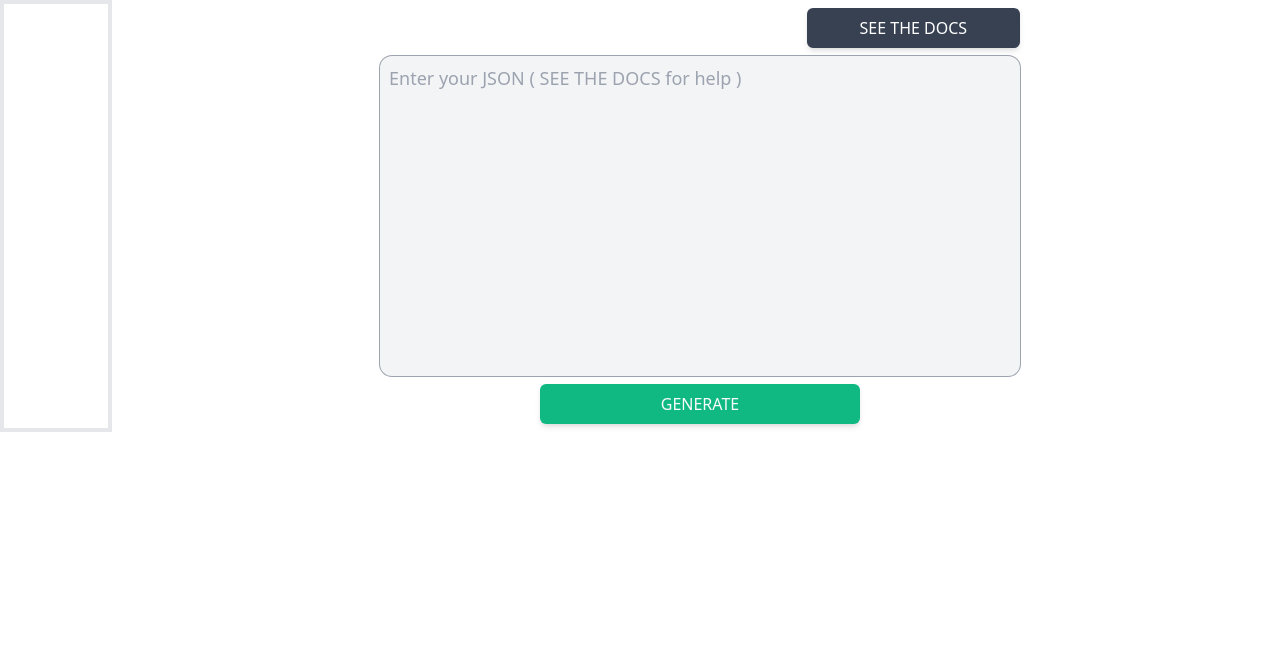
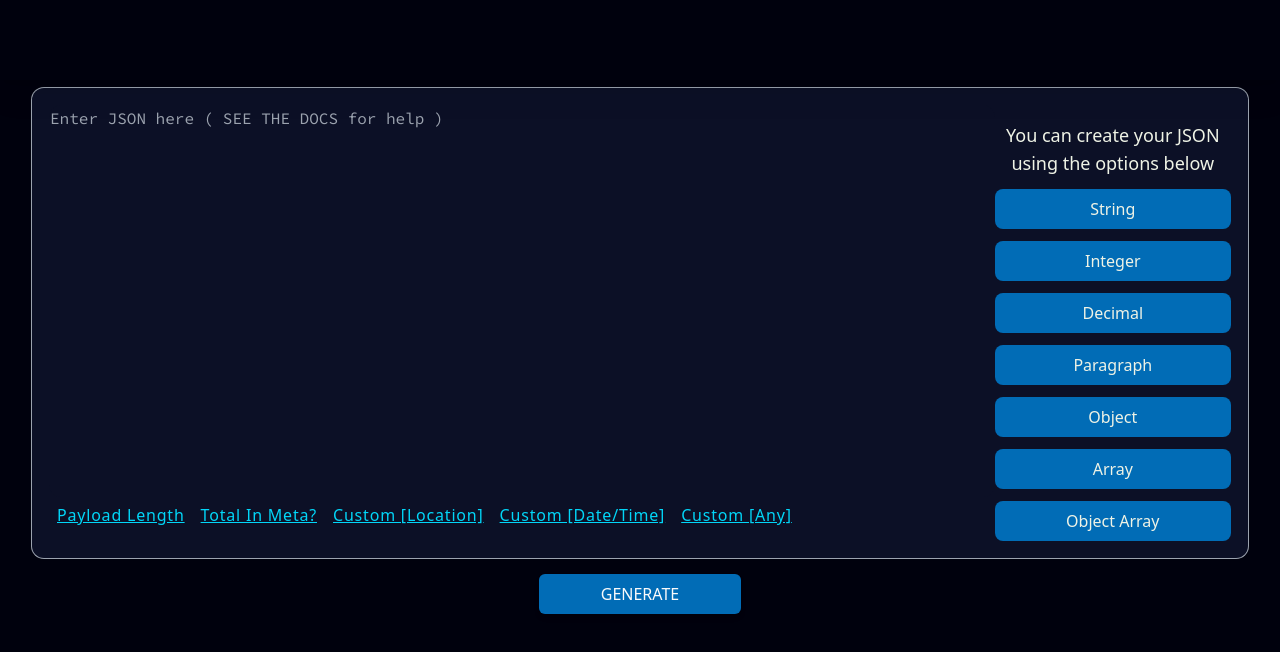
Before and after one commit to RaheedFarooq/customendpoints_web, a React (Create React App) app: page / in a window 1280 px wide. Shown: the top 652 px of the page. Built offline with nearby package versions, Linux system fonts and the light colour scheme.

Commit message:
Styling the text editor

```diff
--- a/public/index.html
+++ b/public/index.html
@@ -10,6 +10,8 @@
       content="Web site created using create-react-app"
     />
     <link rel="apple-touch-icon" href="%PUBLIC_URL%/logo192.png" />
+    <link rel="preconnect" href="https://fonts.gstatic.com">
+<link href="https://fonts.googleapis.com/css2?family=Source+Code+Pro:ital,wght@0,400;0,500;0,600;1,300;1,500;1,600&display=swap" rel="stylesheet">
     <!--
       manifest.json provides metadata used when your web app is installed on a
       user's mobile device or desktop. See https://developers.google.com/web/fundamentals/web-app-manifest/
--- a/src/App.js
+++ b/src/App.js
@@ -11,25 +11,15 @@ import Button from "./common/Button";
 
 function App() {
   return (
-    // <div className="flex flex-col">
-    //   <Header />
-    //   <section className="home">
-    //     <p>
-    //       Describe the Structure of the JSON you would expect in the API's
-    //       response
-    //     </p>
-    //     <textarea
-    //       className="text-area text-area-focus bg-gray-100 resize-none m-auto"
-    //       id="input-textarea"
-    //       placeholder="Enter JSON here ( SEE THE DOCS for help )"
-    //     />
-    //     <Button text="GENERATE" />
-    //   </section>
+    // <div className="flex flex-col h-screen justify-between">
+    <div className="grid grid-cols-1 grid-rows-10 w-screen h-screen justify-between">
+      <Header />
 
-    //   <Docs/>
-    //   <Footer />
-    // </div>
-    <Home/>
+      <Home />
+
+      {/* <Docs /> */}
+      {/* <Footer /> */}
+    </div>
   );
 }
 
--- a/src/App.scss
+++ b/src/App.scss
@@ -1,29 +1,20 @@
 header{
-  @apply grid grid-cols-4 gap-4 bg-purple-900 md:grid-cols-8 h-20;
+  @apply grid grid-cols-4 gap-4 bg-prefered-black md:grid-cols-8 h-10v filter drop-shadow-xl;
 }
-
-.home{
-  @apply bg-gray-200 h-auto p-8 flex flex-col justify-center items-center md:p-16 ;
-}
-
-p{
-  @apply text-lg font-medium text-center text-purple-600 leading-tight pb-3 md:text-xl ;
-}
-
-textarea{
-  width: 50vw;
-  height: 40vh;
-  font-size: 18px;
-  font-weight: 500;
-  @apply border border-transparent rounded-xl ring-1 ring-gray-400 p-2;
-
-  @apply focus:outline-none focus:ring-4 focus:ring-gray-500 focus:border-transparent;
+body{
+  @apply bg-prefered-black;
 }
 
 .docs{
-  @apply bg-gray-300 p-8 md:px-16;
+  @apply p-8 md:px-16 bg-prefered-black;
 
   h1{
     @apply text-4xl font-bold text-gray-800 text-center;
   }
 }
+
+@media only screen and (max-width: 600px) {
+  .home{
+    height: 80vh;
+  }
+}
--- a/src/common/Button/index.js
+++ b/src/common/Button/index.js
@@ -4,7 +4,7 @@ import './styles.scss';
 
 const Button = ({ text , type, className, onClick }) => {
     // let defaultStyle = "bg-green-300 text-gray-100 text-xl font-medium focus:border-none mx-auto my-2 px-3 py-3";
-    let defaultStyle = "my-4 py-2 bg-green-500 shadow-md focus:outline-none hover:bg-green-600 focus:ring-2 focus:ring-opacity-50 rounded-md text-gray-50 w-3/6 md:w-1/6 m-auto";
+    let defaultStyle = "my-4 py-2 bg-prefered-shade2 shadow-md focus:outline-none hover:bg-prefered-shade3 focus:ring-2 focus:ring-opacity-50 rounded-md text-gray-50 w-3/6 md:w-1/6 m-auto";
     return (
         <button
         type={type}
--- a/src/components/docs/constants.js
+++ b/src/components/docs/constants.js
@@ -1,23 +1,134 @@
 export const CODE_SAMPLES = [
   {
-        heading: 'String',
-        description: 'THIS IS HOW A SAMPLE STRING DEFINITION WOULD LOOK LIKE',
+    heading: "String",
+    description: "THIS IS HOW A SAMPLE STRING DEFINITION WOULD LOOK LIKE",
     code: {
-            "my_string" : { "type": "STRING" }
-        }
+      my_string: { type: "STRING" },
+    },
   },
   {
-        heading: 'Integer',
-        description: 'THIS IS HOW A SAMPLE INTEGER DEFINITION WOULD LOOK LIKE',
+    heading: "Integer",
+    description: "THIS IS HOW A SAMPLE INTEGER DEFINITION WOULD LOOK LIKE",
     code: {
-            "my_integer" : { "type": "INTEGER" }
-        }
+      my_integer: { type: "INTEGER" },
+    },
   },
   {
-        heading: 'DATA OBJECT LENGTH',
-        description: 'You can define how many data objects you need your API to Return by defining a -length- attribute ',
+    heading: "Decimal",
+    description: "THIS IS HOW A SAMPLE INTEGER DEFINITION WOULD LOOK LIKE",
     code: {
-            "length" : 10
-        }
-    }
-]
+      my_dec: { type: "DECIMAL" },
+    },
+  },
+  {
+    heading: "Paragraph",
+    description: "THIS IS HOW A SAMPLE INTEGER DEFINITION WOULD LOOK LIKE",
+    code: {
+      my_dec: {
+        type: "Text",
+        min: 20,
+        max: 40,
+      },
+    },
+  },
+  {
+    heading: "Object",
+    description: "THIS IS HOW A SAMPLE INTEGER DEFINITION WOULD LOOK LIKE",
+    code: {
+      my_obj: {
+        type: "Object",
+        properties: {
+          g: {
+            type: "Text",
+          },
+        },
+      },
+    },
+  },
+  {
+    heading: "Array",
+    description: "THIS IS HOW A SAMPLE INTEGER DEFINITION WOULD LOOK LIKE",
+    code: {
+      my_arr: {
+        type: "Array",
+        of: "integer",
+        length: 5,
+      },
+    },
+  },
+  {
+    heading: "Object Array",
+    description: "THIS IS HOW A SAMPLE INTEGER DEFINITION WOULD LOOK LIKE",
+    code: {
+      aoo: {
+        type: "Object",
+        properties: {
+          g: {
+            type: "Text",
+          },
+          length: 5,
+        },
+      },
+    },
+  },
+];
+
+export const UNCHANGED_JSON = [
+  {
+    heading: "Payload Length",
+    description:
+      "You can define how many data objects you need your API to Return by defining a -length- attribute ",
+    code: {
+      length: 10,
+    },
+  },
+  {
+    heading: "Total In Meta?",
+    description:
+      "You can define how many data objects you need your API to Return by defining a -length- attribute ",
+    code: {
+      showTotalInMeta: 20,
+    },
+  },
+  {
+    heading: "Custom [Location]",
+    description:
+      "You can define how many data objects you need your API to Return by defining a -length- attribute ",
+    code: {
+      location: {
+        type: "CUSTOM",
+        value: { lat: 67.944444, lng: 34.66666666 },
+        description:
+          "read-this! This will return a Hard-Coded value defined in the 'value' Key. While we're working on Types like 'Date' 'Time' 'Location' etc, please use this if you can't find your required data type in the list of supported types ",
+      },
+    },
+  },
+  {
+    heading: "Custom [Date/Time]",
+    description:
+      "You can define how many data objects you need your API to Return by defining a -length- attribute ",
+    code: {
+      date: {
+        type: "CUSTOM",
+        value: "Sunday, 30 June 2021",
+        description:
+          "read-this!! This will return a Hard-Coded value defined in the 'value' Key. While we're working on Types like 'Date' 'Time' 'Location' etc, please use this if you can't find your required data type in the list of supported types ",
+      },
+    },
+  },
+  {
+    heading: "Custom [Any]",
+    description:
+      "You can define how many data objects you need your API to Return by defining a -length- attribute ",
+    code: {
+      "custom": {
+        type: "CUSTOM",
+        value: "My Custom Value",
+        description:
+          "read-this!! This will return a Hard-Coded value defined in the 'value' Key. While we're working on Types like 'Date' 'Time' 'Location' etc, please use this if you can't find your required data type in the list of supported types ",
+      },
+    },
+  },
+];
+
+export const UNCHANGED_KEYS = ["length", "showTotalInMeta", "location", "date", "custom"];
--- a/src/components/footer/index.js
+++ b/src/components/footer/index.js
@@ -1,5 +1,7 @@
 export const Footer = () => {
     return (
-        <footer>Create an Endpoint </footer>
+        <footer className="bg-red-500 h-auto">
+            asasas
+            aaa</footer>
     )
 }
--- a/src/components/header/index.js
+++ b/src/components/header/index.js
@@ -3,6 +3,6 @@ import React from 'react'
 
 export const Header = () => {
     return (
-        <header>Create an Endpoint </header>
+        <header className="col-span-full row-span-1"> </header>
     )
 }
--- a/src/components/home/index.js
+++ b/src/components/home/index.js
@@ -1,22 +1,32 @@
-import { useState } from "react";
+import { useRef, useState, useEffect } from "react";
 import { useHistory } from "react-router-dom";
 import { saveDataToStore } from "../../api";
 import "./styles.scss";
-import { generateHash } from "./transformer";
-import LeftSidebar from '../left_sidebar';
+import { generateHash, jsonCreator } from "./transformer";
+import LeftSidebar from "../left_sidebar";
+import Button from "../../common/Button";
+import "./styles.scss";
+import { CODE_SAMPLES, UNCHANGED_JSON } from "../docs/constants";
 var encoder = require("object-encrypt-decrypt");
 
 export const Home = () => {
   const [val, setValue] = useState("");
-  const [error, setError] = useState("");
+  const [error, setError] = useState(null);
   const [url, setURL] = useState("");
   const [isLoading, setIsLoading] = useState(false);
-  const history = useHistory();
+  const inputRef = useRef(null);
+
+  useEffect(() => {
+    if (error) {
+      setTimeout(() => {
+        setError(null);
+      }, 2000);
+    }
+  }, [error]);
 
   const checkValueType = (value) => {
     try {
-      // setConverted('');
-      setError("");
+      setError(null);
       value = typeof value == "object" ? Object.keys(value) : JSON.parse(value);
       let hash = generateHash(value);
       generateUrl(hash, value);
@@ -35,68 +45,85 @@ export const Home = () => {
   };
 
   return (
-    <section className="grid sm:grid-col-1 md:grid-col-7 gap-2 h-full md:grid-flow-col">
-      <LeftSidebar />
-
-      <div className="col-span-1 md:col-span-5 flex justify-center items-center">
-        <div className="flex flex-col">
-          {url ? (
+    <section className="home col-span-full row-span-8 pt-4 lg:pt-8">
       <>
-              <div className="break-all m-auto bg-white p-4 border-gray-500 font-bold text-blue-500 border-4 rounded-3xl text-3xl">
-                <a href={`${url}`} target="_blank" rel="noopener noreferrer">
-                  {`${url}`}
-                </a>
-              </div>
-              <button
-                className=" my-2 py-2 bg-green-500 shadow-md focus:outline-none hover:bg-green-600 focus:ring-2 focus:ring-opacity-50 rounded-md text-gray-50 w-3/6 m-auto"
-                type="button"
-                disabled={isLoading}
-                onClick={() => setURL("")}
-              >
-                GO BACK
-              </button>
-            </>
-          ) : (
-            <>
-            <button
-                className=" my-2 py-2 bg-gray-700 shadow-md focus:outline-none hover:bg-gray-600 focus:ring-2 focus:ring-opacity-50 rounded-md text-white w-2/6 self-end"
-                type="button"
-                disabled={isLoading}
-                onClick={() =>window.open("/docs", "_blank")}
-              >
-                SEE THE DOCS
-              </button>
+        <div className="code-area">
+          <div className="code-editor">
             <textarea
-                className="text-area text-area-focus bg-gray-100 resize-none m-auto"
+              ref={inputRef}
+              className=""
               id="input-textarea"
-                placeholder="Enter your JSON ( SEE THE DOCS for help )"
+              placeholder="Enter JSON here ( SEE THE DOCS for help )"
               value={val}
               onChange={(e) => setValue(e.target.value)}
             />
+            <div className="w-full h-auto">
+              {UNCHANGED_JSON.map((customType) => (
                 <button
-                className=" my-2 py-2 bg-green-500 shadow-md focus:outline-none hover:bg-green-600 focus:ring-2 focus:ring-opacity-50 rounded-md text-gray-50 w-3/6 m-auto"
-                type="button"
-                disabled={isLoading}
+                  key={customType.heading}
+                  className="underline text-xs md:text-base tracking-wider mx-2 leading-normal font-normal cursor-pointer text-prefered-light"
+                  onClick={() => {
+                    try {
+                      let jsonString = jsonCreator(
+                        customType.code,
+                        val ? JSON.parse(val) : null
+                      );
+                      setValue(jsonString);
+                    } catch (e) {
+                      console.log("caught an error");
+                      setError(
+                        "Oops! Please make sure the text currently in the editor below is in correct JSON Format"
+                      );
+                    }
+                  }}
+                >
+                  {customType.heading}{" "}
+                </button>
+              ))}
+            </div>
+          </div>
+          <div className="code-options-area">
+            <p className="col-span-full">
+              {" "}
+              You can create your JSON using the options below
+            </p>
+            {CODE_SAMPLES.map((dataType) => (
+              <button
+                key={dataType.heading}
+                className="code-buttons"
+                onClick={() => {
+                  try {
+                    let jsonString = jsonCreator(
+                      dataType.code,
+                      val ? JSON.parse(val) : null
+                    );
+                    setValue(jsonString);
+                  } catch (e) {
+                    console.log("caught an error");
+                    setError(
+                      "Oops! Please make sure the text currently in the editor below is in correct JSON Format"
+                    );
+                  }
+                }}
+              >
+                {dataType.heading}
+              </button>
+            ))}
+          </div>
+        </div>
+        {error && (
+          <span className="absolute bg-red-800 text-prefered-white p-4 rounded-xl top-1">
+            {error}
+          </span>
+        )}
+        <Button
+          text="GENERATE"
           onClick={() => {
             checkValueType(val);
             setIsLoading(true);
           }}
-              >
-                {isLoading ? "Please Wait" : "GENERATE"}
-              </button>
-              {url && (
-                <div className="w-3/6 break-all m-auto	">
-                  <a href={`${url}`} target="_blank" rel="noopener noreferrer">
-                    {`${url}`}
-                  </a>
-                </div>
-              )}
+        />
       </>
-          )}
-        </div>
-      </div>
-
-      {/* <div className="col-span-1  border-4 hidden md:block h-full break-normal"></div> */}
     </section>
   );
 };
--- a/src/components/home/styles.scss
+++ b/src/components/home/styles.scss
@@ -0,0 +1,37 @@
+.home{
+    @apply bg-gray-200 flex flex-col items-center px-2 lg:px-8 lg:py-2 bg-prefered-black;
+    // min-height: 90vh;
+
+p{
+    @apply text-base font-medium text-center text-prefered-white leading-tight lg:text-lg w-full ;
+}
+
+.code-editor{
+    @apply col-span-full lg:col-span-8 w-full row-span-5 mt-0;
+}
+
+.code-area{
+    @apply  border border-transparent rounded-xl ring-1 ring-gray-400 p-2 bg-prefered-dark text-prefered-white;
+    @apply focus-within:ring-4 focus-within:ring-gray-500 focus-within:border-transparent;
+    @apply grid grid-cols-10 grid-rows-7 content-between lg:grid-rows-1 w-full p-1 md:p-2 lg:p-4;
+    // min-height:70vh;
+    height: auto;
+}
+
+textarea{
+    font-weight: 400;
+    @apply border border-transparent rounded-xl p-0 bg-prefered-dark text-prefered-neon focus:outline-none;
+    @apply resize-none w-full h-90p;
+    @apply text-xs sm:text-sm md:text-base;
+    font-family: 'Source Code Pro', monospace;
+}
+
+.code-options-area{
+    @apply col-span-full lg:col-span-2 grid grid-cols-8 lg:grid-cols-5 gap-2 lg:gap-3 h-1/6 pt-2 lg:pt-0 row-span-2 mt-2 lg:mt-4;
+}
+
+.code-buttons{
+    @apply bg-prefered-shade2 h-10 rounded-lg text-sm lg:text-base focus:outline-none hover:bg-prefered-shade3 col-span-2 lg:col-span-full	;
+}
+
+}
--- a/src/components/home/transformer.js
+++ b/src/components/home/transformer.js
@@ -1,12 +1,24 @@
+import { UNCHANGED_KEYS } from "../docs/constants";
+
 var encoder = require("object-encrypt-decrypt");
 
 export const generateHash = (data) => {
-try{
+  try {
     let hash = encoder.encrypt(data);
-    // let tiny =  shorten(`https://mytest.com/${hash}`);
     return hash;
-}
-catch(e){
+  } catch (e) {}
+};
 
-}
-}
+export const jsonCreator = ( newObj , obj = null ) => {
+  try {
+    let currentKey = Object.keys(newObj)[0];
+    let currentValue = Object.values(newObj)[0];
+
+    let key = obj ? "key_" + Object.keys(obj).length : "key_0" ;
+
+    if( UNCHANGED_KEYS.includes( currentKey ) ) key = currentKey;
+    return JSON.stringify({...obj, [key]: currentValue }, undefined, 2);
+  } catch (e) {
+      console.log(e)
+  }
+};
--- a/tailwind.config.js
+++ b/tailwind.config.js
@@ -2,7 +2,43 @@ module.exports = {
   purge: ['./src/**/*.{js,jsx,ts,tsx}', './public/index.html'],
   darkMode: false, // or 'media' or 'class'
   theme: {
-    extend: {},
+    extend: {
+      colors: {
+        prefered: {
+          white: '#EFF3E6',
+          light: '#02D6F8',
+          neon: '#41F9FB',
+          shade1: '#3D8CC2',
+          shade2: '#016CB6',
+          shade3: '#014E83',
+          dark: '#002036',
+          black: '#112736'
+        },
+      },
+      height: {
+        '5p': '5%',
+        '10p': '10%',
+        '90p': '90%',
+        '10v': '10vh',
+        '80v': '80vh',
+        '90v': '90vh',
+      },
+      gridTemplateRows: {
+        // Simple 8 row grid
+       '7': 'repeat(7, minmax(0, 1fr))',
+       '8': 'repeat(8, minmax(0, 1fr))',
+       '9': 'repeat(9, minmax(0, 1fr))',
+       '10': 'repeat(10, minmax(0, 1fr))',
+
+        // Complex site-specific row configuration
+       'layout': '200px minmax(900px, 1fr) 100px',
+      },
+      gridRow: {
+        'span-7': 'span 7 / span 7',
+        'span-8': 'span 8 / span 8',
+        'span-9': 'span 9 / span 9',
+       }
+    }
   },
   variants: {
     extend: {},
```
Lines whose indentation alone changed are shown as unchanged.
